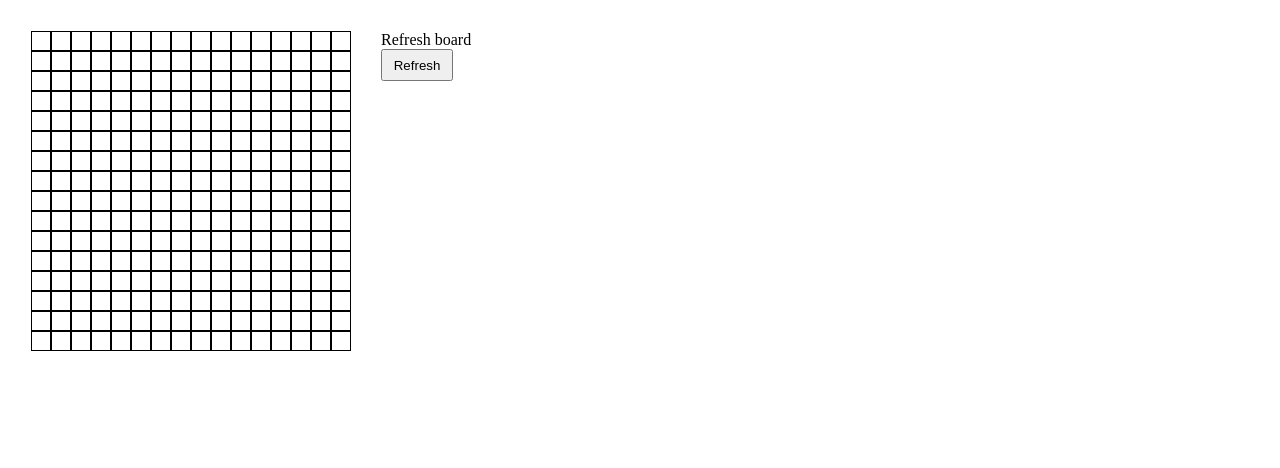
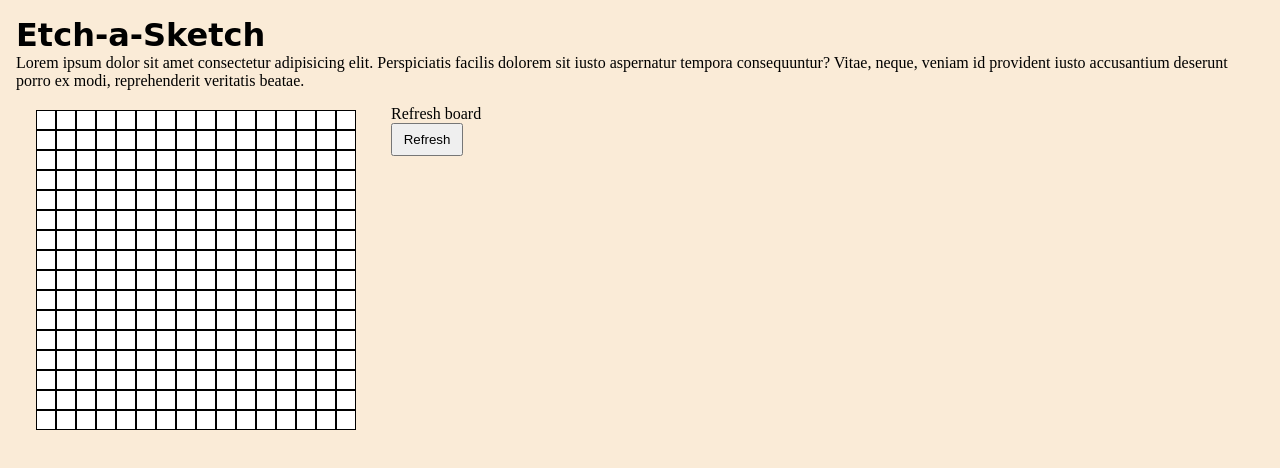
Before and after one commit to lnabesima/odin_etchasketch, a website: page index.html in a window 1280 px wide. Drawn offline with Linux system fonts and the light colour scheme; a web font is replaced by a local one.

Commit message:
Start styling the index

```diff
--- /dev/null
+++ b/css/scss/_background.scss
@@ -0,0 +1,9 @@
+body {
+  background-color: antiquewhite;
+  padding: 1rem;
+
+  @include headings {
+    font-family: 'Gideon Roman', cursive;
+    font-smooth: subpixel-antialiased;
+  }
+}
--- a/css/scss/_base.scss
+++ b/css/scss/_base.scss
@@ -2,6 +2,15 @@
   margin: 0;
   padding: 0;
   box-sizing: border-box;
+}
+
+@mixin headings {
+  @for $i from 1 to 6 {
+    h#{$i} {
+      @content;
+    }
+
+  }
 }
 
 .flex {
@@ -16,7 +25,3 @@
 .grid {
   display: grid;
 }
-
-body {
-  padding: 1rem;
-}
--- a/css/scss/_canvas.scss
+++ b/css/scss/_canvas.scss
@@ -2,9 +2,14 @@
   grid-template-columns: repeat(16, 1fr);
   grid-template-rows: repeat(16, 1fr);
 
-  width: 350px;
-  height: 350px;
-  padding: 15px;
+
+  width: 360px;
+  height: 360px;
+  padding: 20px;
+
+  &__block {
+    background-color: white;
+  }
 
   .test {
     background-color: black;
--- a/css/scss/style.scss
+++ b/css/scss/style.scss
@@ -1 +1 @@
-@import 'base', 'canvas', 'controls';
+@import 'base', 'background', 'canvas', 'controls';
--- a/index.html
+++ b/index.html
@@ -3,11 +3,30 @@
   <head>
     <meta charset="UTF-8" />
     <meta http-equiv="X-UA-Compatible" content="IE=edge" />
+
+    <!-- Fonts -->
+    <link rel="preconnect" href="https://fonts.googleapis.com" />
+    <link rel="preconnect" href="https://fonts.gstatic.com" crossorigin />
+    <link
+      href="https://fonts.googleapis.com/css2?family=Gideon+Roman&display=swap"
+      rel="stylesheet"
+    />
+
+    <!-- CSS -->
     <link rel="stylesheet" href="./css/style.css" />
     <meta name="viewport" content="width=device-width, initial-scale=1.0" />
     <title>Etch-a-Sketch</title>
   </head>
   <body>
+    <header>
+      <h1 class="title">Etch-a-Sketch</h1>
+      <p>
+        Lorem ipsum dolor sit amet consectetur adipisicing elit. Perspiciatis
+        facilis dolorem sit iusto aspernatur tempora consequuntur? Vitae, neque,
+        veniam id provident iusto accusantium deserunt porro ex modi,
+        reprehenderit veritatis beatae.
+      </p>
+    </header>
     <main class="flex">
       <div class="div-wrapper grid"></div>
 
```
Also changed, not shown: css/style.css, 1 other file.
